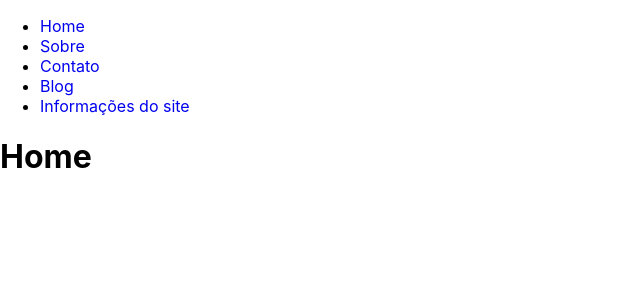
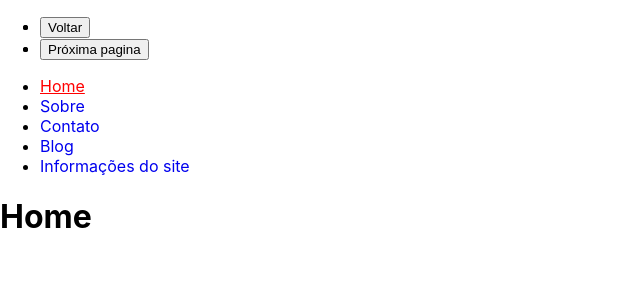
Before and after one commit to gabrielgraciani/react-ninja, a React (Create React App) app in the folder 5-router/1-hello-react-router/: page / in a window 1280 px wide. Shown: the top 300 px of the page, without its empty margins (0-640 px from the left). Built offline with nearby package versions, Linux system fonts and the light colour scheme.

Commit message:
Aula 328 - hello react router dom - history (navegação no history')

```diff
--- a/5-router/1-hello-react-router/src/App.js
+++ b/5-router/1-hello-react-router/src/App.js
@@ -3,15 +3,7 @@ import {BrowserRouter, Route, Switch, NavLink} from 'react-router-dom';
 import './assets/css/styles.css';
 
 const Link = (props) => (
-	<Route>
-		{({match, location, history}) => (
-			<a href={props.to} onClick={(e) => {
-				e.preventDefault();
-				history.replace(props.to);
-			}}>{props.children} </a>
-		)}
-	</Route>
-	//<NavLink activeStyle={{ color: 'red' }} {...props} />
+	<NavLink activeStyle={{ color: 'red' }} {...props} />
 );
 
 
@@ -20,6 +12,23 @@ class App extends Component {
 		return (
 			<BrowserRouter>
 				<div>
+					<ul>
+						<li>
+							<Route>
+								{({history}) => (
+									<li><button onClick={(e) => history.go(-1)}>Voltar</button></li>
+								)}
+							</Route>
+						</li>
+						<li>
+							<Route>
+								{({history}) => (
+									<li><button onClick={(e) => history.go(1)}>Próxima pagina</button></li>
+								)}
+							</Route>
+						</li>
+					</ul>
+
 					<ul>
 						<li><Link to='/' exact>Home</Link></li>
 						<li><Link to='/sobre'>Sobre</Link></li>
```
